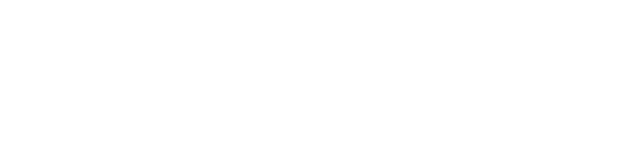
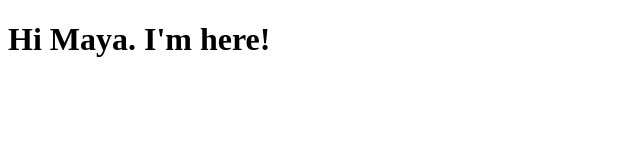
Before and after one commit to MayaLev6/GitPractice, a plain HTML site: page index.html in a window 1280 px wide. Shown: the whole page, without its empty margins (0-640 px from the left). Drawn offline with Linux system fonts and the light colour scheme.

Commit message:
Add a title

```diff
--- a/index.html
+++ b/index.html
@@ -7,6 +7,6 @@
     <title>Document</title>
 </head>
 <body>
-
+    <h1>Hi Maya. I'm here!</h1>
 </body>
 </html>
```
